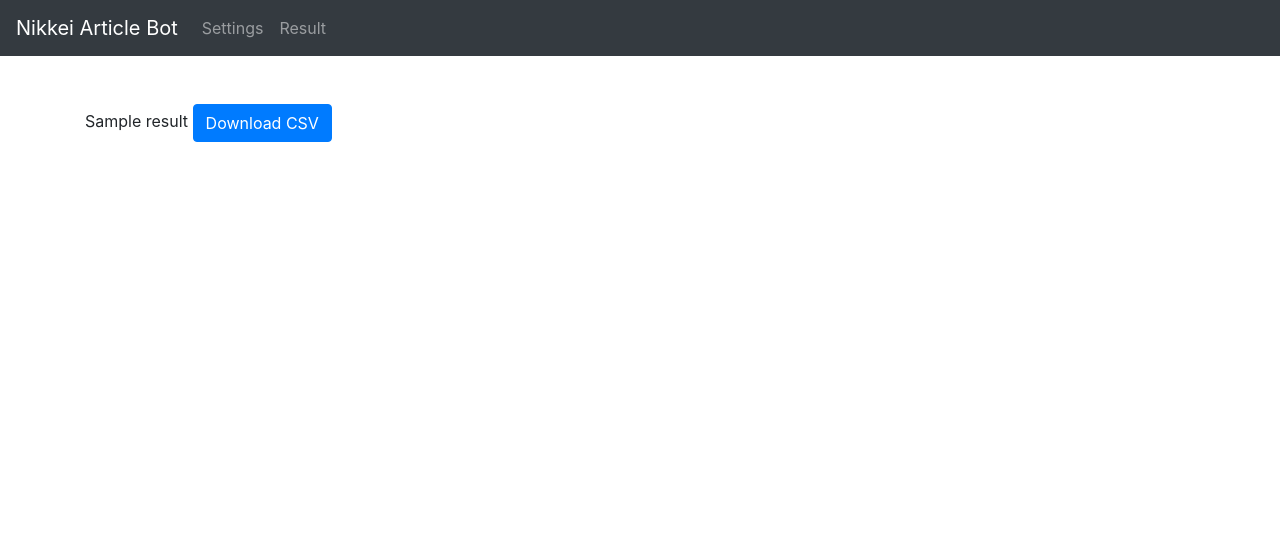
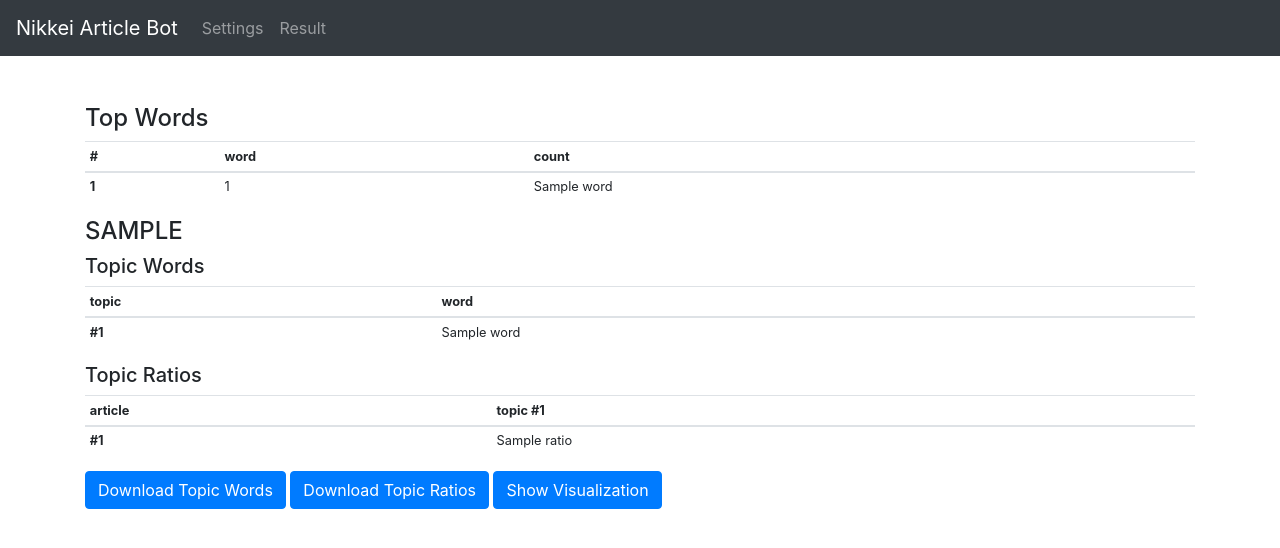
Before and after one commit to silviaclaire/nikkei-article-bot, a Flask app: template app/templates/result.html in a window 1280 px wide. Shown: the top 548 px of the page. Run offline with Flask 2, Linux system fonts and the light colour scheme; the template is opened without the code that fills it: most values are stand-ins (such as "Sample title", 1, 10 or a date in 2020); parts of the project's set-up code (start-up, migrations or seed data) failed here and were passed over; some libraries are stand-ins or nearby versions.

Commit message:
update: tables and buttons in result page
- with all functional buttons
- save csv files to data/ for downloading
- save html files to app/static for serving

```diff
--- a/app/templates/result.html
+++ b/app/templates/result.html
@@ -1,13 +1,104 @@
 {% extends "base.html" %}
 {% block title %}Result{% endblock %}
+
+{% block head %}
+
+<style>
+    table {
+        font-size: 0.8em;
+    }
+</style>
+
+{% endblock %}
 
 {% block content %}
 
 {% if result %}
 
-{{ result }}
+<!-- top words -->
+<div>
+    <h4>Top Words</h4>
+    <table class="table table-sm table-hover">
+        <thead>
+            <tr>
+                <th scope="col">#</th>
+                <th scope="col">word</th>
+                <th scope="col">count</th>
+            </tr>
+        </thead>
+        <tbody>
+            {% for top_word in result['top_words'] %}
+            <tr>
+                <th scope="row">{{ loop.index }}</th>
+                <td>{{ top_word[0] }}</td>
+                <td>{{ top_word[1] }}</td>
+            </tr>
+            {% endfor %}
+        </tbody>
+    </table>
+</div>
 
-<button id="btnDownload" class="btn btn-primary">Download CSV</button>
+
+{% for model_type, model_result in result['models'].items() %}
+<div>
+    <h4>{{ model_type.upper() }}</h4>
+
+    <!-- topic words -->
+    <div>
+        <h5>Topic Words</h5>
+        <table class="table table-sm table-hover">
+            <thead>
+                <tr>
+                    <th scope="col">topic</th>
+                    <th scope="col" colspan="{{ model_result['topic_words'][0]|length }}">word</th>
+                </tr>
+            </thead>
+            <tbody>
+                {% for words in model_result['topic_words'] %}
+                <tr>
+                    <th scope="row">#{{ loop.index }}</th>
+                    {% for word in words %}
+                    <td>{{ word }}</td>
+                    {% endfor %}
+                </tr>
+                {% endfor %}
+            </tbody>
+        </table>
+    </div>
+
+    <!-- topic ratios -->
+    <div>
+        <h5>Topic Ratios</h5>
+        <table class="table table-sm table-hover">
+            <thead>
+                <tr>
+                    <th scope="col">article</th>
+                    {% for i in range(model_result['topic_words']|length) %}
+                    <th scope="col">topic #{{ loop.index }}</th>
+                    {% endfor %}
+                </tr>
+            </thead>
+            <tbody>
+                {% for ratios in model_result['topic_ratios'] %}
+                <tr>
+                    <th scope="row">#{{ loop.index }}</th>
+                    {% for ratio in ratios %}
+                    <td>{{ ratio }}</td>
+                    {% endfor %}
+                </tr>
+                {% endfor %}
+            </tbody>
+        </table>
+    </div>
+
+    <div>
+        <a class="btn btn-primary" role="button" download="{{ model_result['topic_words_filename'] }}" href="{{ url_for('download', filename=model_result['topic_words_filename']) }}">Download Topic Words</a>
+        <a class="btn btn-primary" role="button" download="{{ model_result['topic_ratios_filename'] }}" href="{{ url_for('download', filename=model_result['topic_ratios_filename']) }}">Download Topic Ratios</a>
+        <a class="btn btn-primary" role="button" href="{{ url_for('static', filename=model_result['visualization_filename']) }}">Show Visualization</a>
+    </div>
+</div>
+
+{% endfor %}
 
 {% else %}
 
@@ -18,23 +109,3 @@
 {% endif %}
 
 {% endblock %}
-
-{% block script %}
-<script>
-
-    let requestUrl
-
-    $("#btnDownload").on("click", ()=>{
-        requestUrl = `/download?data=result`
-        $.get(requestUrl, (data)=>{
-            // use blob object to avoid href"s length limit
-            let csvData = new Blob([data], {type:"text/csv;charset=utf-8"})
-            let a = document.createElement("a")
-            a.download = `result.csv`
-            a.href = URL.createObjectURL(csvData)
-            a.click()
-        })
-    })
-
-</script>
-{% endblock %}
```
Also changed, not shown: app/routes.py (+7 -9 lines), library/analyzer.py (+31 -7 lines).
